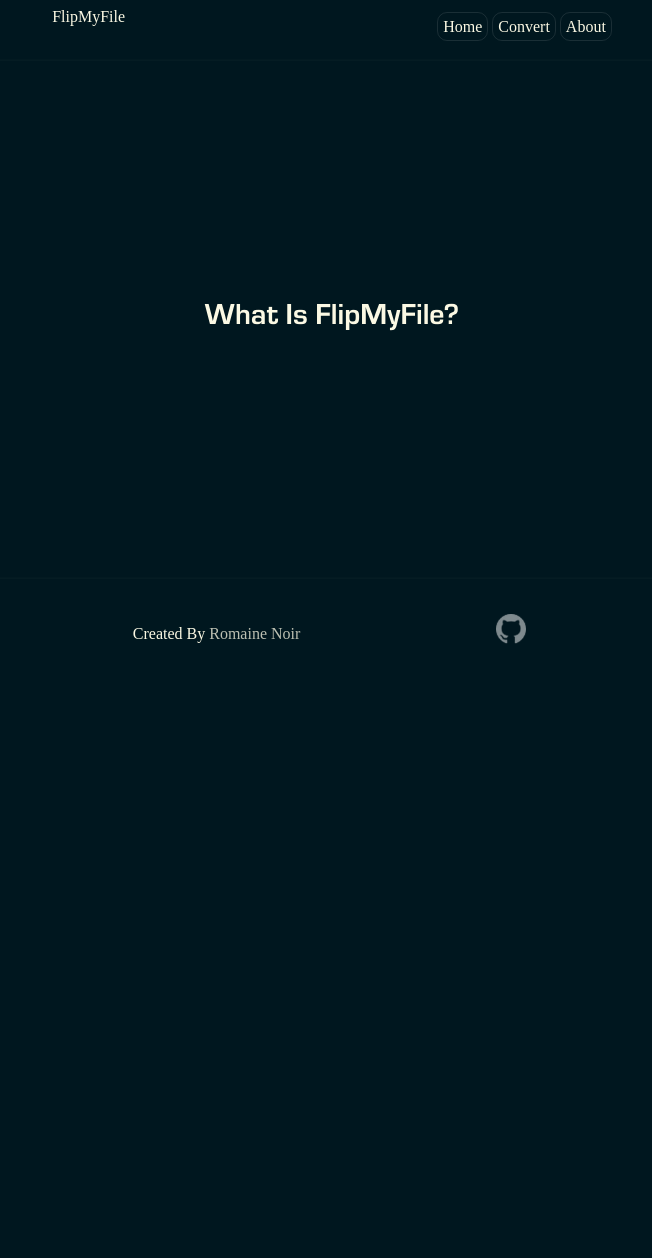
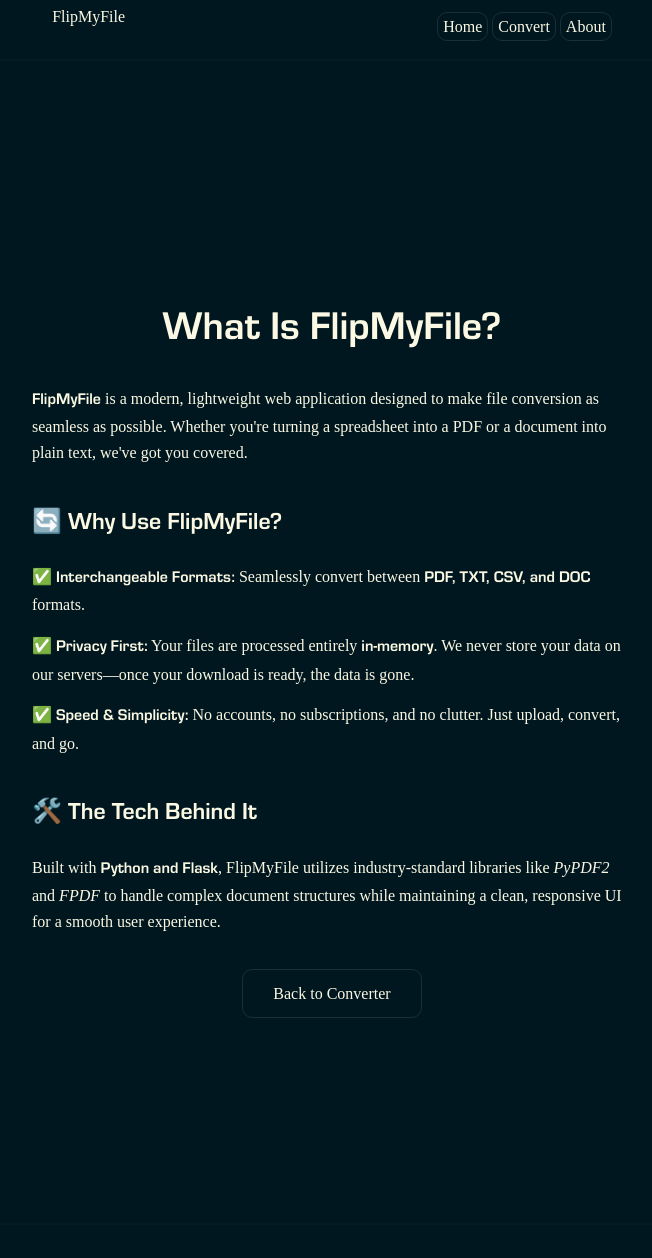
Before and after one commit to romainenoir/file-converter_flask, a Flask app: page /about in a window 1280 px wide. Shown: the top 1258 px of the page, without its empty margins (308-960 px from the left). Before the commit the page ends 644 px from the top, so only its background shows below. Run offline with Flask 3, Linux system fonts and the light colour scheme; some web fonts are replaced.

Commit message:
Enhance about page layout and content for improved user engagement

```diff
--- a/templates/about.html
+++ b/templates/about.html
@@ -4,7 +4,29 @@
 
 {% block content %}
 <div class="content_block">
-    <h1>What Is FlipMyFile?</h1>
+    <h1 style="margin-bottom: 30px; font-size: 40px;">What Is FlipMyFile?</h1>
+
+    <div style="text-align: left; line-height: 1.6; max-width: 600px; margin: 0 auto;">
+        <p>
+            <strong>FlipMyFile</strong> is a modern, lightweight web application designed to make file conversion as seamless as possible. Whether you're turning a spreadsheet into a PDF or a document into plain text, we've got you covered.
+        </p>
+
+        <h2 style="margin-top: 40px;">🔄 Why Use FlipMyFile?</h2>
+        <ul style="list-style: none; padding: 0;">
+            <li style="margin-bottom: 15px;">✅ <strong>Interchangeable Formats:</strong> Seamlessly convert between <strong>PDF, TXT, CSV, and DOC</strong> formats.</li>
+            <li style="margin-bottom: 15px;">✅ <strong>Privacy First:</strong> Your files are processed entirely <strong>in-memory</strong>. We never store your data on our servers—once your download is ready, the data is gone.</li>
+            <li style="margin-bottom: 15px;">✅ <strong>Speed & Simplicity:</strong> No accounts, no subscriptions, and no clutter. Just upload, convert, and go.</li>
+        </ul>
+
+        <h2 style="margin-top: 40px;">🛠️ The Tech Behind It</h2>
+        <p>
+            Built with <strong>Python and Flask</strong>, FlipMyFile utilizes industry-standard libraries like <em>PyPDF2</em> and <em>FPDF</em> to handle complex document structures while maintaining a clean, responsive UI for a smooth user experience.
+        </p>
+    </div>
+
+    <div style="margin-top: 50px;">
+        <a href="/" class="nav_link" style="padding: 15px 30px;">Back to Converter</a>
+    </div>
 </div>
 
 {% endblock %}
```
